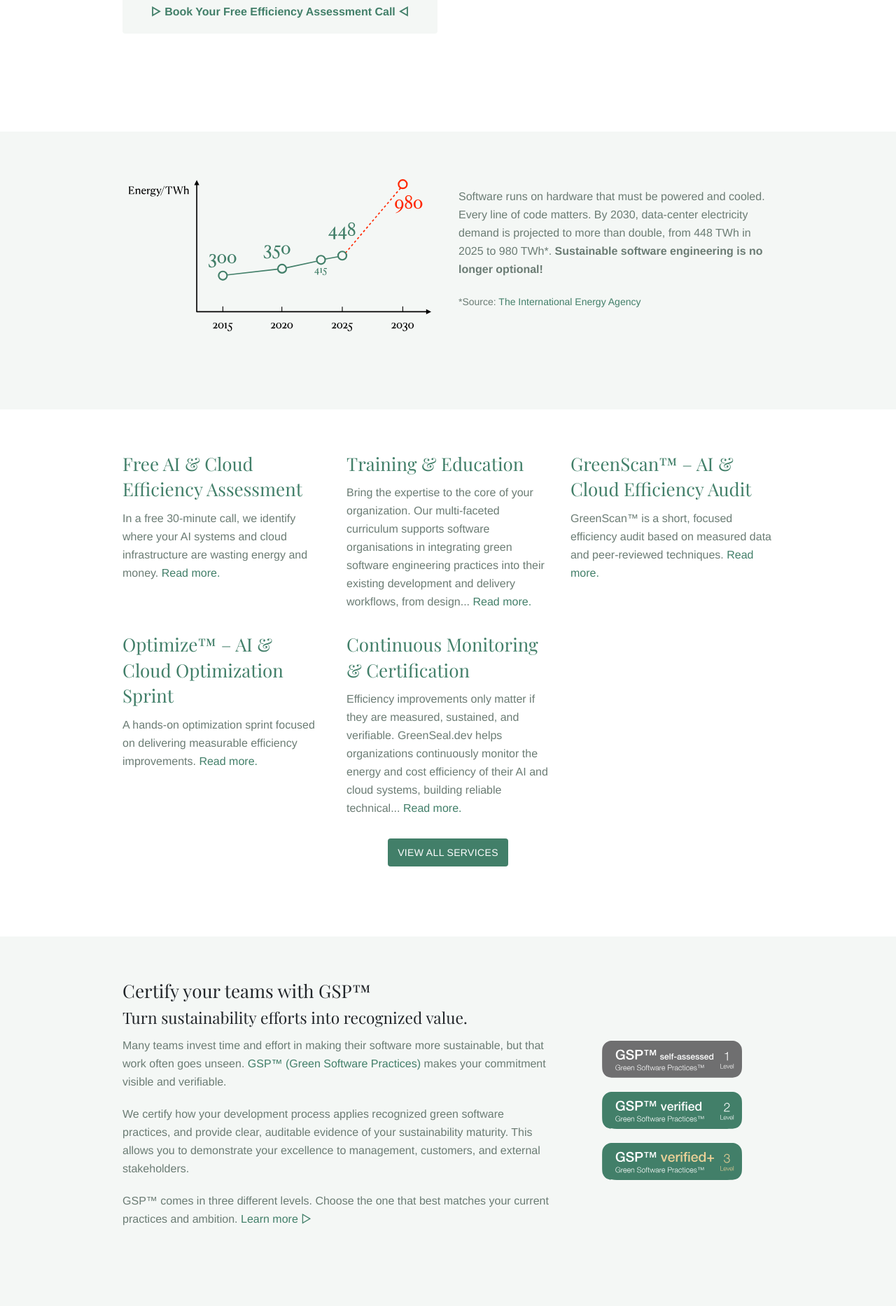
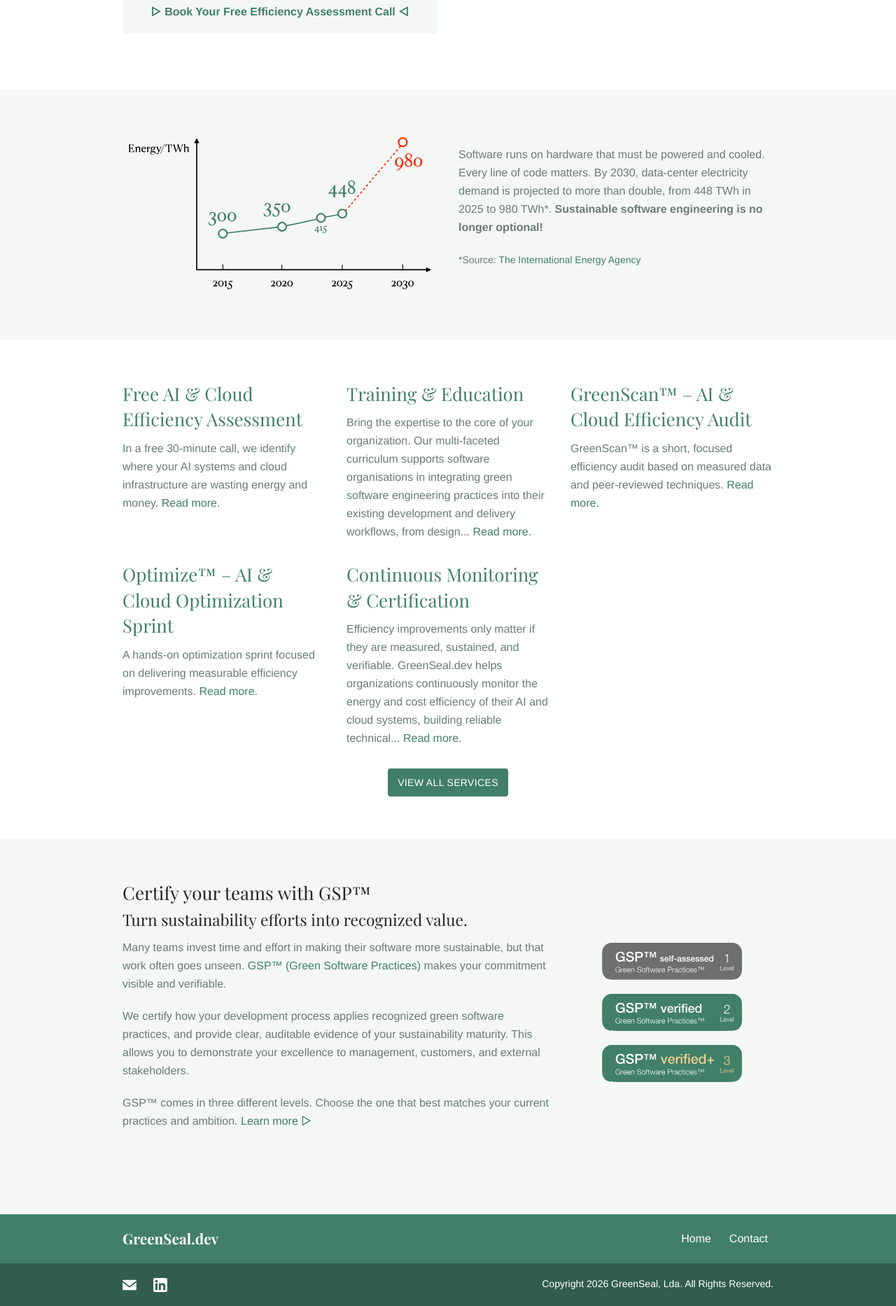
Before and after one commit to luiscruz/greenseal-website, a Jekyll site: the page built from index.md, in a window 1280 px wide. Shown: the part 614-2480 px from the top of the page at 70% size. Built offline with Jekyll 4.4.1, drawn with Linux system fonts in a browser that asks for light colours.

Commit message:
fix padding in home page

```diff
--- a/_sass/components/_intro.scss
+++ b/_sass/components/_intro.scss
@@ -7,7 +7,7 @@
   overflow: hidden;
   @include media-breakpoint-up(md) {
     padding-top: 140px;
-    padding-bottom: 140px;
+    padding-bottom: 80px;
   }
   h1 {
     color: $black;
--- a/index.md
+++ b/index.md
@@ -36,7 +36,7 @@
 </div>
 
 <div class="strip strip-grey">
-  <div class="container pt-6 pb-6 pb-md-10">
+  <div class="container pt-6 pb-6 pb-md-6">
     <div class="row align-items-center justify-content-center">
       <!-- Image -->
       <div class="col-12 col-md-6 text-center mb-4 mb-md-0">
@@ -62,7 +62,7 @@
 </div>
 
 <div class="strip strip-white">
-  <div class="container pt-6 pb-6 pb-md-10">
+  <div class="container pt-6 pb-6 pb-md-6">
     <div class="row justify-content-start">
       {% assign limit = site.home.limit_services | default: 6 %}
       {% assign sorted_services = site.services | sort: "weight" %}
```
